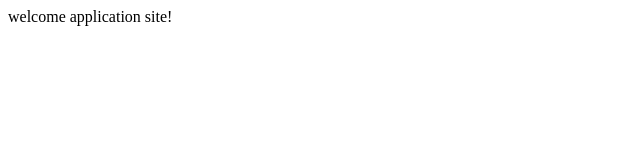
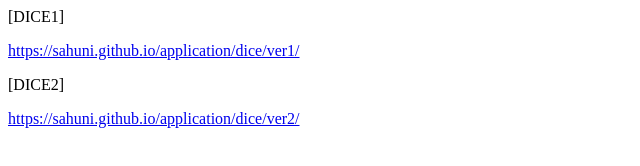
Before and after one commit to mycodehive/application, a plain HTML site: page index.html in a window 1280 px wide. Shown: the whole page, without its empty margins (0-640 px from the left). Drawn offline with Linux system fonts and the light colour scheme.

Commit message:
Update index.html

```diff
--- a/index.html
+++ b/index.html
@@ -1 +1,6 @@
-welcome application site!
+<p>
+[DICE1]<p>
+<a href="https://sahuni.github.io/application/dice/ver1/">https://sahuni.github.io/application/dice/ver1/</a>
+<p>
+[DICE2]<p>
+<a href="https://sahuni.github.io/application/dice/ver2/">https://sahuni.github.io/application/dice/ver2/</a>
```
